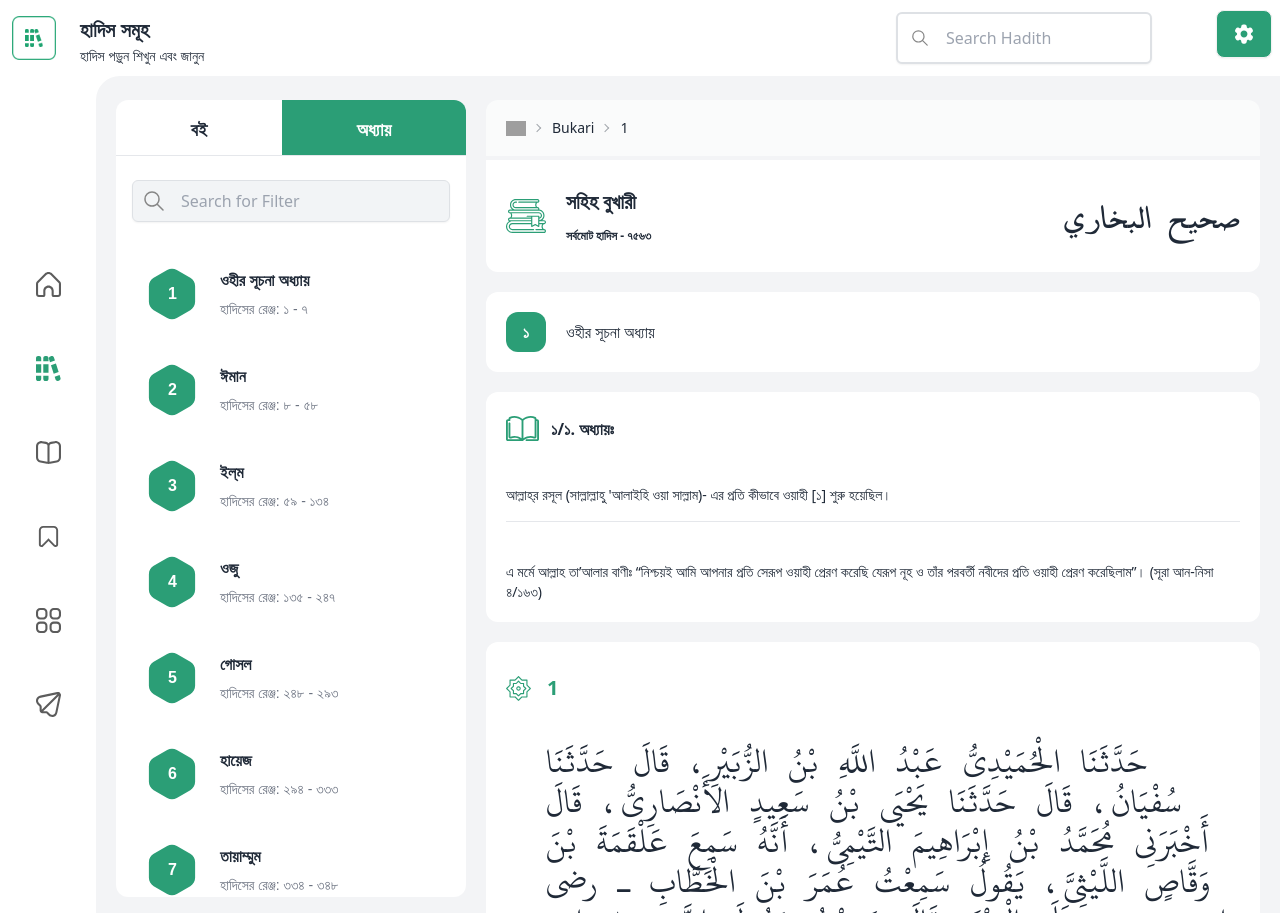
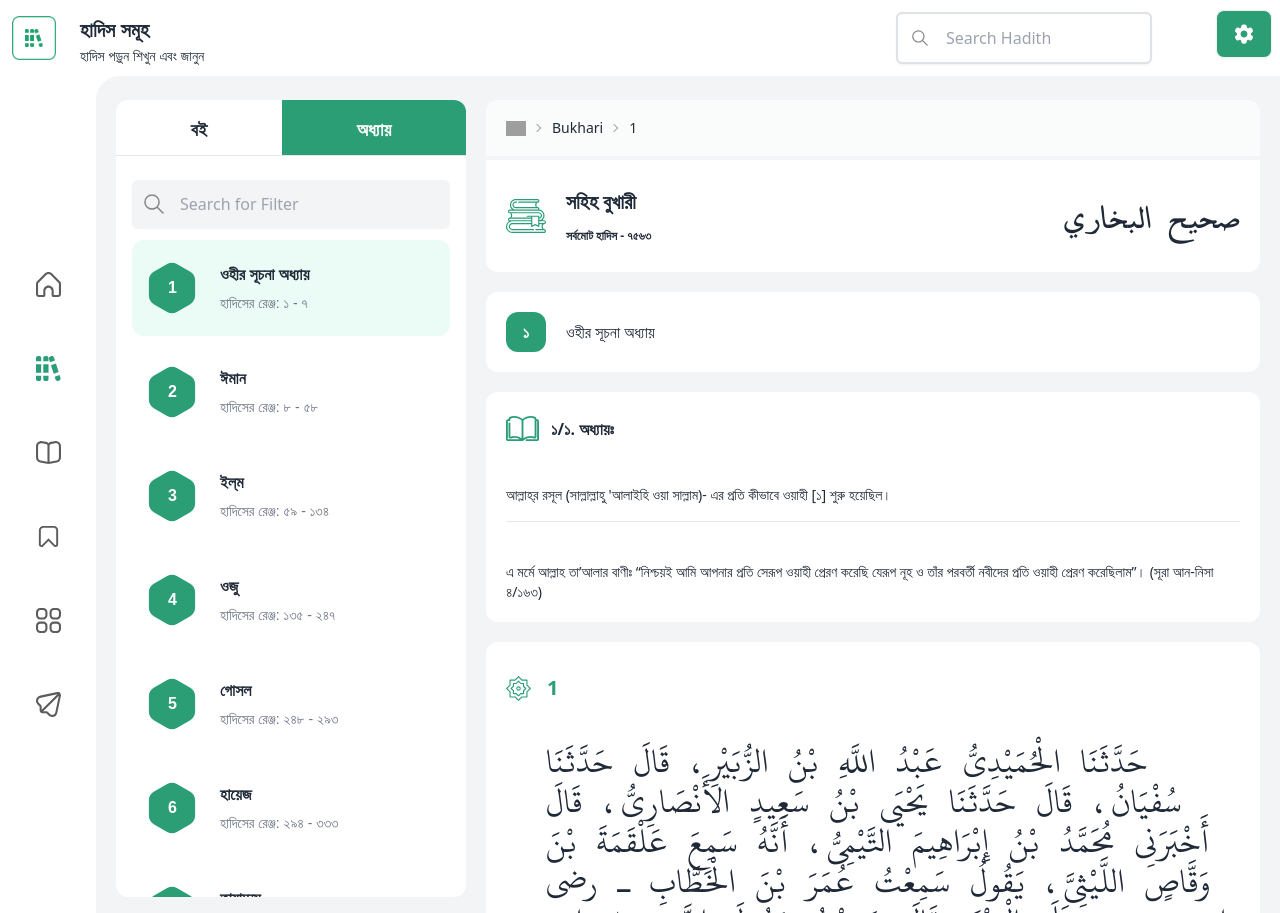
Before and after one commit to moshiur01/al-hadith-task-frontend, a Next.js app: page / in a window 1280 px wide. Built offline with nearby package versions, Linux system fonts and the light colour scheme; grey boxes are pictures that could not be loaded.

Commit message:
category responsive done

```diff
--- a/src/components/category/Category.js
+++ b/src/components/category/Category.js
@@ -28,7 +28,7 @@
   ];
 
   return (
-    <div>
+    <div className="">
       <div
         className={`flex flex-row h-14 border-b items-center text-center font-semibold `}
       >
@@ -58,8 +58,8 @@
       </div>
 
       {/* search  */}
-      <div className=" relative flex font-sans px-4 py-3 my-3">
-        <div className="px-3 py-2 rounded-md flex items-center justify-center absolute top-1 bottom-1">
+      <div className=" relative flex font-sans px-4 py-3 mt-3">
+        <div className="px-3 rounded-md flex items-center justify-center absolute top-1 bottom-1">
           <svg
             xmlns="http://www.w3.org/2000/svg"
             width="20"
@@ -77,7 +77,7 @@
           </svg>
         </div>
         <input
-          className="w-full rounded-md  pr-4 pl-12 py-2 shadow-sm focus:outline-none border-[1.5px] border-[#DEE1E5]  placeholder:text-mute-grey placeholder:text-md  bg-[#F2F4F6]"
+          className="w-full h-12 rounded-md pr-4 pl-12 shadow-sm focus:outline-none border-[1.5px] border-[#DEE1E5]  placeholder:text-mute-grey placeholder:text-md  bg-[#F2F4F6] border-none"
           id="search"
           name="search"
           type="text"
@@ -93,12 +93,18 @@
         <>
           {hadithBookName?.map((book) => (
             <div
-              className="mx-4 flex rounded-xl h-24 gap-6 hover:bg-[#EBFCF6]"
+              className={`mx-4 flex rounded-xl h-24 gap-6 hover:bg-[#EBFCF6] ${
+                book?.id === 1 && `bg-[#EBFCF6]`
+              } `}
               key={book.id}
             >
               {/* numbering */}
-              <div className="ml-4 w-12 sm-max:w-10 flex items-center relative">
-                <h3 className="text-white absolute font-semibold left-5">
+              <div className="ml-4 w-12 sm-max:w-10 flex items-center relative ">
+                <h3
+                  className={`text-white absolute font-semibold ${
+                    book?.denote.length > 1 ? "left-4" : "left-5"
+                  }`}
+                >
                   {book?.denote}
                 </h3>
                 <svg
@@ -131,10 +137,12 @@
 
       {/* chapter wise  */}
       {active === "chapter" && (
-        <>
+        <div className="">
           {hadithChapterName?.map((chapter) => (
             <div
-              className="mx-4 flex rounded-xl h-24 gap-6 hover:bg-[#EBFCF6] bg- [#EBFCF6]"
+              className={`mx-4 flex rounded-xl h-24 gap-6 hover:bg-[#EBFCF6] cursor-pointer mb-2 ${
+                chapter?.id === 1 && `bg-[#EBFCF6]`
+              }`}
               key={chapter?.id}
             >
               {/* numbering */}
@@ -167,7 +175,7 @@
               </div>
             </div>
           ))}
-        </>
+        </div>
       )}
     </div>
   );
--- a/src/components/hadith/Hadith.js
+++ b/src/components/hadith/Hadith.js
@@ -14,7 +14,7 @@
 import ShareModal from "../UI/Modal/ShareModal";
 import Category from "../category/Category";
 
-const AllHadith = ({}) => {
+const AllHadith = () => {
   const allHadith = [
     {
       hadith_id: 1,
@@ -178,9 +178,10 @@
   };
 
   return (
-    <div className="font-sans lg:ml-5">
+    <div className="font-sans lg:pl-5">
       {/* breadcrumbs */}
-      <div className="text-sm breadcrumbs bg-[#FAFBFB] mr-5 h-14 rounded-t-xl  flex items-center ">
+      <div className="hidden xl:block">
+        <div className="text-sm breadcrumbs bg-[#FAFBFB] mr-5 h-14 rounded-t-xl flex items-center ">
           <ul className="ml-5 text-md">
             <li>
               <Image
@@ -191,17 +192,24 @@
               />
             </li>
             <li>
-            <a>Bukari</a>
+              <a>Bukhari</a>
             </li>
             <li>1</li>
           </ul>
         </div>
+      </div>
 
       {/* category name  for lg */}
+      <div className="hidden xl:block">
         <div className="h-28 mt-1 mr-5 px-5 lg:flex justify-between items-center bg-white rounded-b-xl  hidden ">
           <div className="flex gap-5  items-center">
             <div>
-            <Image src={bookLogo} alt="book name logo" width={40} height={40} />
+              <Image
+                src={bookLogo}
+                alt="book name logo"
+                width={40}
+                height={40}
+              />
             </div>
             <div className="">
               <h1 className="font-bold text-xl mb-3 ">সহিহ বুখারী</h1>
@@ -212,10 +220,11 @@
             <p>صحيح البخاري</p>
           </div>
         </div>
+      </div>
 
       {/* category name for mb  */}
-      <div className="h-14 mt-1 mr-5 px-5 flex justify-between items-center bg-white rounded-b-xl lg:hidden">
-        <div className="flex gap-3  items-center">
+      <div className="h-14 mt-1 mr-5 px-5 flex justify-between items-center bg-white rounded-lg xl:rounded-b-xl xl:hidden">
+        <div className="flex gap-3 items-center">
           {/* drawer */}
 
           <div className="drawer">
@@ -227,8 +236,8 @@
                 <Image
                   src={lineBar}
                   alt="book name logo"
-                  width={15}
-                  height={15}
+                  width={20}
+                  height={20}
                 />
               </label>
             </div>
@@ -238,14 +247,14 @@
                 aria-label="close sidebar"
                 className="drawer-overlay"
               ></label>
-              <div className="bg-white h-full pt-20 px-4">
+              <div className="bg-white w-[350px] h-[797px] pt-20 px-4 overflow-auto">
                 <Category />
               </div>
             </div>
           </div>
 
           <div className="cursor-pointer  whitespace-nowrap">
-            <h1 className="font-bold">সহিহ বুখারী</h1>
+            <h1 className="font-bold font-bangla-v2">সহিহ বুখারী</h1>
           </div>
         </div>
       </div>
--- a/src/pages/index.js
+++ b/src/pages/index.js
@@ -21,10 +21,10 @@
         </nav>
 
         <div className="bg-gray-100 w-full rounded-tl-3xl flex">
-          <div className="flex-none w-[350px] h-[797px] bg-white mt-6 hidden lg:block rounded-xl lg:ml-5 overflow-y-scroll scrollbar-light">
+          <div className="flex-none w-[350px] h-[797px] bg-white mt-6 hidden xl:block rounded-xl lg:ml-5 overflow-auto">
             <Category />
           </div>
-          <div className="grow mt-6 overflow-y-scroll scrollbar-light">
+          <div className="grow mt-6 overflow-auto">
             <AllHadith />
           </div>
 
--- a/src/styles/globals.css
+++ b/src/styles/globals.css
@@ -21,30 +21,21 @@
   box-sizing: border-box;
 }
 ::-webkit-scrollbar {
-  width: 6px;
+  width: 5px;
   margin-right: 20px;
 }
-::-webkit-scrollbar-button {
-  background: #c1c1c1;
-  height: 8px;
-  border-radius: 20px;
+
+::-webkit-scrollbar-button:hover {
+  display: block;
 }
-::-webkit-scrollbar-button:hover {
-  background: #a8a8a8;
-}
-::-webkit-scrollbar-track-piece {
-  background: #ebeef2;
-}
+
 ::-webkit-scrollbar-thumb {
   background: #c1c1c1;
   border-radius: 20px;
+  visibility: hidden;
 }
-::-webkit-scrollbar-thumb:hover {
-  background: #a8a8a8;
-}
-
-.scrollbar-light::-webkit-scrollbar-track-piece {
-  background: white;
+:hover::-webkit-scrollbar-thumb {
+  visibility: visible;
 }
 
 body {
```
Also changed, not shown: src/components/rightSide/RightSidebar.js (+17 -1 lines). Lines whose indentation alone changed are shown as unchanged.
